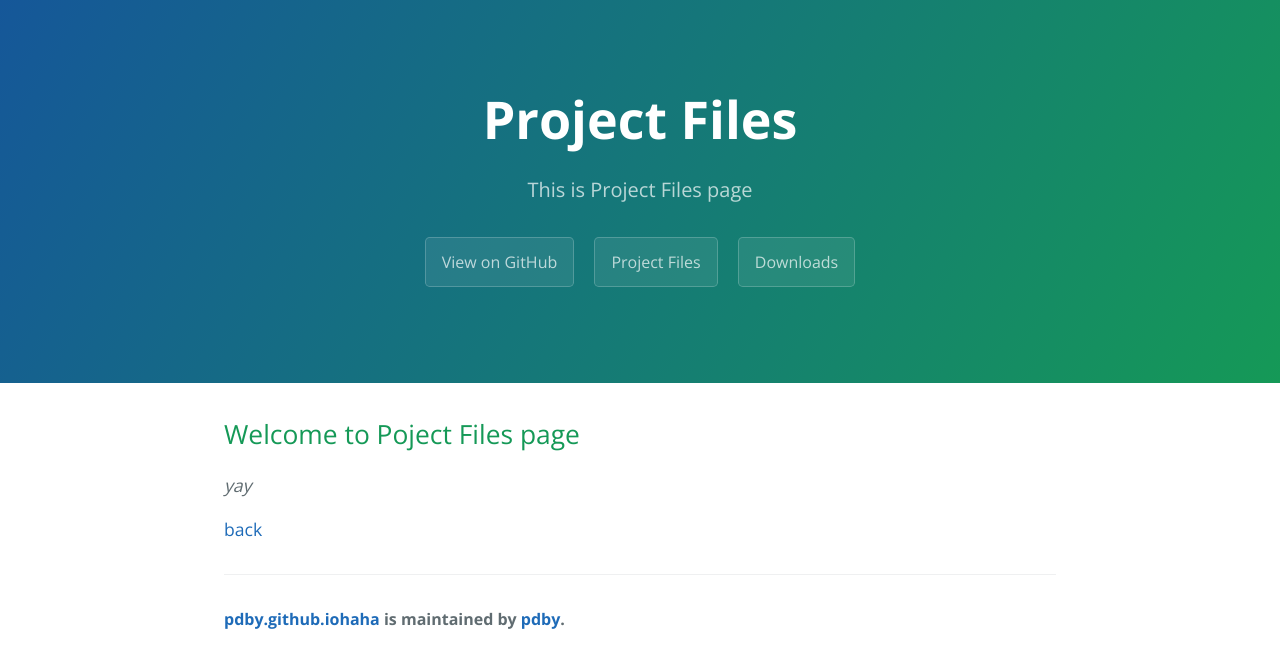
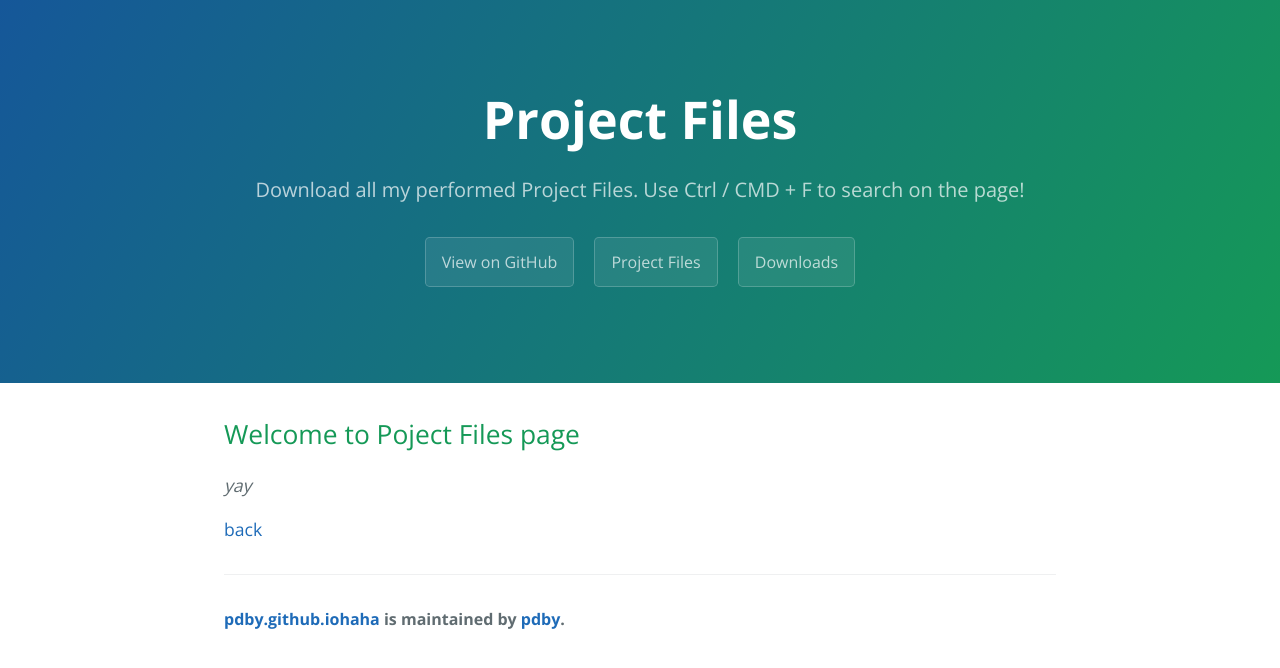
Before and after one commit to pdby/pdby.github.iohaha, a Jekyll site: the page built from project-files.md, in a window 1280 px wide. Shown: the top 668 px of the page. Built offline with Jekyll 4.4.1, drawn with Linux system fonts in a browser that asks for light colours; comment, search, counter and statistics services are not loaded.

Commit message:
Update project-files.md

```diff
--- a/project-files.md
+++ b/project-files.md
@@ -1,7 +1,7 @@
 ---
 layout: default
 title: Project Files
-description: This is Project Files page
+description: Download all my performed Project Files. Use Ctrl / CMD + F to search on the page!
 ---
 
 ## Welcome to Poject Files page
```
